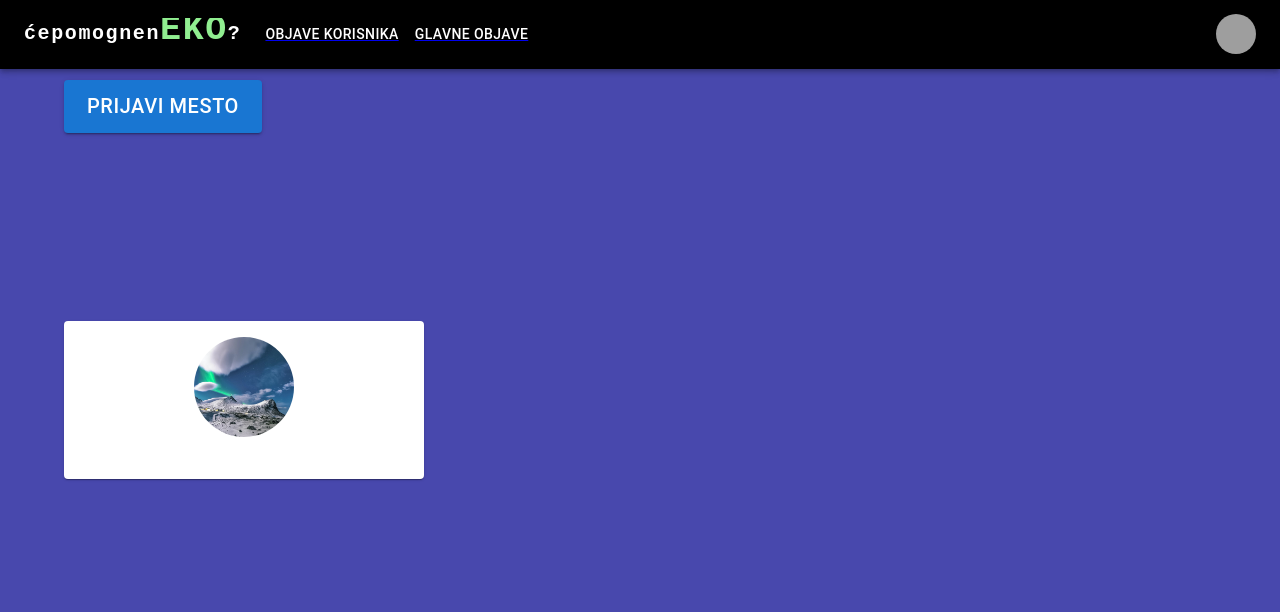
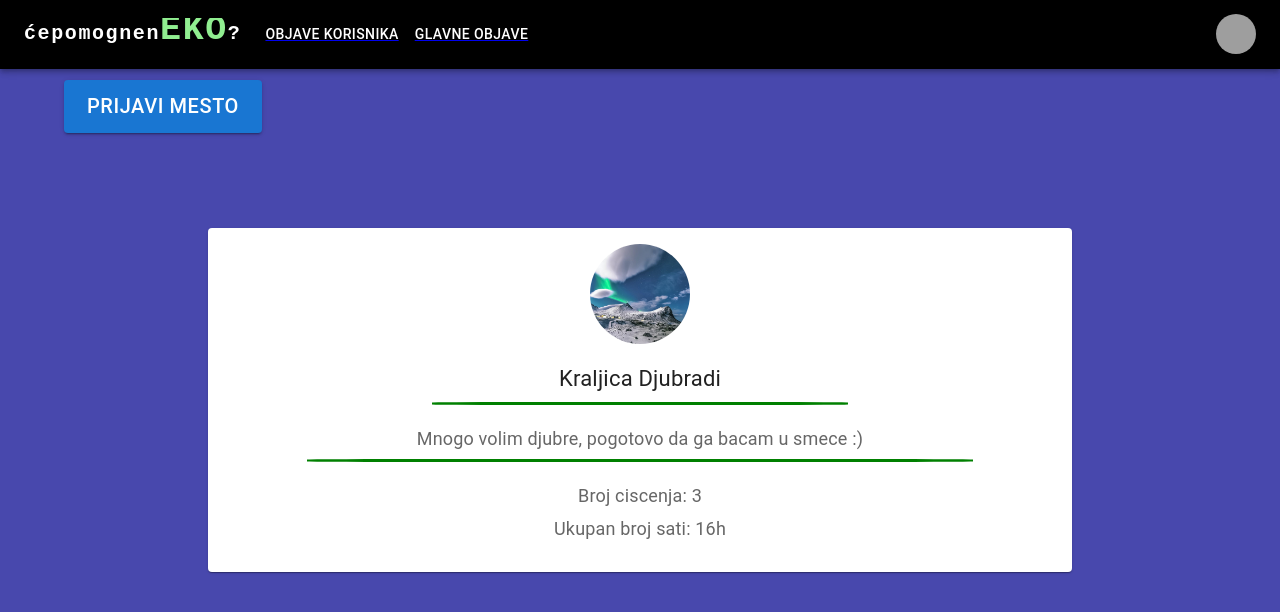
Before and after one commit to enicaaaa/r-solutions, a React (Create React App) app in the folder cepomogneneko/: page /profile in a window 1280 px wide. Shown: the top 612 px of the page. Built offline with nearby package versions, Linux system fonts and the light colour scheme; grey boxes are pictures that could not be loaded.

Commit message:
djoks: User profile style added

```diff
--- a/cepomogneneko/src/components/Profile.js
+++ b/cepomogneneko/src/components/Profile.js
@@ -2,42 +2,16 @@ import "../styles/Profile.scss";
 // import * as React from "react";
 import Card from "@mui/material/Card";
 import CardContent from "@mui/material/CardContent";
-import Typography from "@mui/material/Typography";
-import Divider from "@mui/material/Divider";
 import { Avatar } from "@mui/material";
 import nature from "../assets/images/nature.jpeg";
 import Stack from "@mui/material/Stack";
+import "../styles/Profile.scss";
+import Typography from '@mui/material/Typography';
 
 const Profile = () => {
   return (
-//     <Stack
-//       // direction="row"
-//       sx={{ justifyContent: "center" }}
-//     >
-//       <Card sx={{ maxWidth: 345 }}>
-//         <CardActionArea>
-//           <Stack alignItems="center">
-//             <Avatar
-//               alt="Remy Sharp"
-//               src={nature}
-//               sx={{ width: 100, height: 100 }}
-//             />
-//           </Stack>
-//           <CardContent>
-//             <Typography gutterBottom variant="h5" component="div">
-//               Djordje Stamenkovic
-//             </Typography>
-//             <Typography variant="body2" color="text.secondary">
-//               Lizards are a widespread group of squamate reptiles, with over
-//               6,000 species, ranging across all continents except Antarctica
-//             </Typography>
-//           </CardContent>
-//         </CardActionArea>
-//       </Card>
-//     </Stack>
-//   );
-// };
-  <Card sx={{ maxWidth: "360px"}}>
+    <div className="center-div-container">
+      <Card sx={{ width: "75%", minWidth: "320px"}}>
         <CardContent>
           <Stack direction="column" alignItems="center">
             <Avatar
@@ -46,9 +20,24 @@ const Profile = () => {
               sx={{ width: 100, height: 100 }}
             />
             <br/>
+            <Typography sx={{ fontSize: "22px" }} color="text.primary" gutterBottom>
+              Kraljica Djubradi
+            </Typography>
+            <div className="div-divider-username"></div>
+            <Typography sx={{ fontSize: "18px" }} color="text.secondary" gutterBottom>
+              Mnogo volim djubre, pogotovo da ga bacam u smece :)
+            </Typography>
+            <div className="div-divider-descrption"></div>
+            <Typography sx={{ fontSize: "18px" }} color="text.secondary" gutterBottom>
+              Broj ciscenja: 3
+            </Typography>
+            <Typography sx={{ fontSize: "18px" }} color="text.secondary" gutterBottom>
+              Ukupan broj sati: 16h
+            </Typography>
           </Stack>
         </CardContent>
       </Card>
+    </div>
   )
 }
 export default Profile;
--- a/cepomogneneko/src/styles/Profile.scss
+++ b/cepomogneneko/src/styles/Profile.scss
@@ -0,0 +1,22 @@
+.center-div-container{
+    display: flex;
+    justify-content: center;
+    align-items: center;
+    width: 100%;
+}
+
+.div-divider-username{
+    height: 3px;
+    background-color: green;
+    width: 50%;
+    border-radius: 20%;
+    margin-bottom: 20px;
+}
+
+.div-divider-descrption{
+    height: 3px;
+    background-color: green;
+    width: 80%;
+    border-radius: 20%;
+    margin-bottom: 20px;
+}
```
Lines whose indentation alone changed are shown as unchanged.
